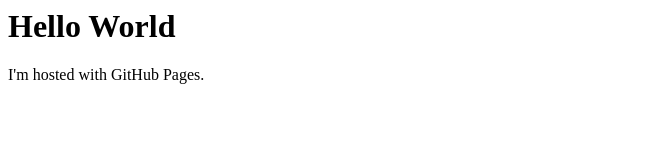
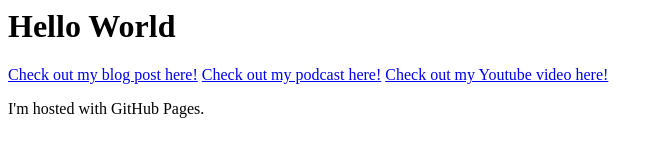
Before and after one commit to sydneysladden/sydneysladden.github.io, a plain HTML site: page index.html in a window 1280 px wide. Shown: the whole page, without its empty margins (0-664 px from the left). Drawn offline with Linux system fonts and the light colour scheme.

Commit message:
Update index.html

```diff
--- a/index.html
+++ b/index.html
@@ -2,6 +2,9 @@
 <html>
 <body>
 <h1>Hello World</h1>
+<a href=“https://medium.com/@sydneys01/blog-post-1-dc75e7097b26”>Check out my blog post here!</a>
+<a href=“http://Internet URL goes here.”>Check out my podcast here!</a>
+<a href=“http://Internet URL goes here.”>Check out my Youtube video here!</a>
 <p>I'm hosted with GitHub Pages.</p>
 </body>
 </html>
```
